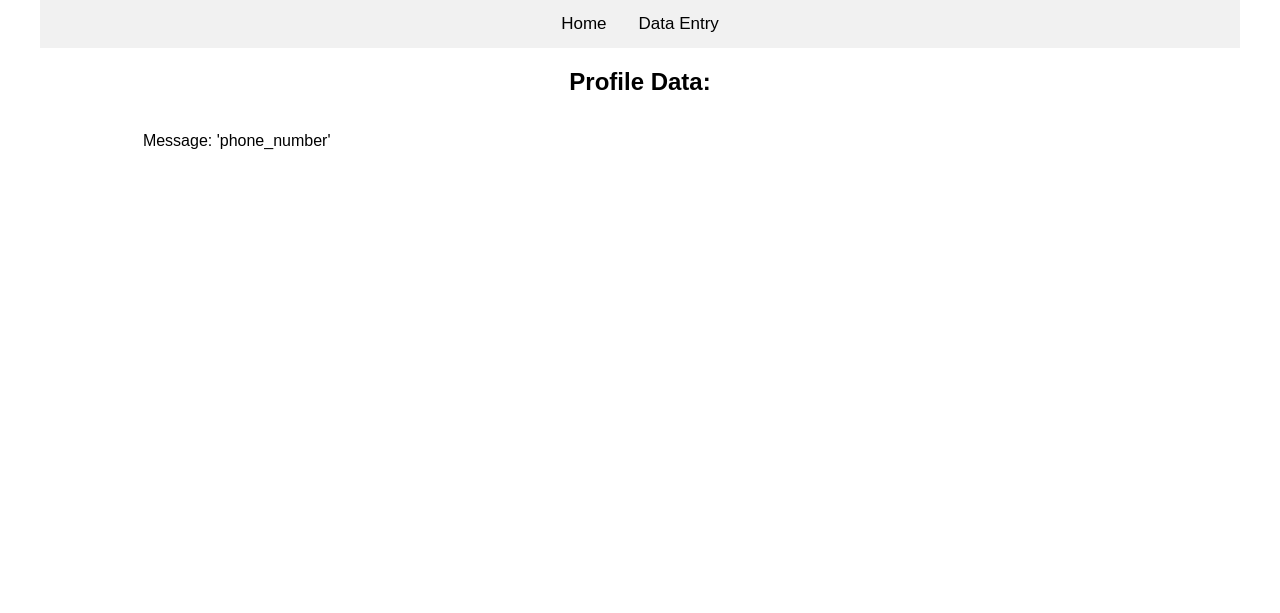
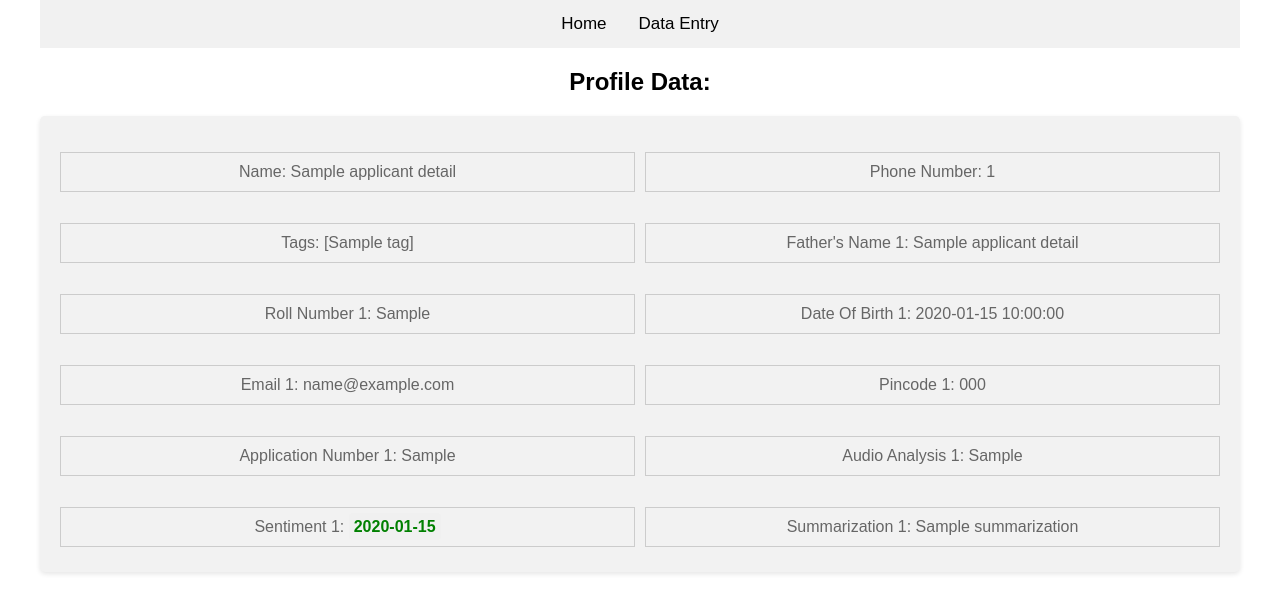
Before and after one commit to avinasshkummar/muconnect, a Flask app: page /profile/1 in a window 1280 px wide. Shown: the top 613 px of the page. Run offline with Flask 3, Linux system fonts and the light colour scheme; a database or web service that is not in the repository returns one stand-in record (values such as "Sample title"); some libraries are stand-ins or nearby versions.

Commit message:
completed the website

```diff
--- a/app.py
+++ b/app.py
@@ -6,19 +6,24 @@ import tempfile
 import pandas as pd
 import psycopg2.extras
 
+from services.audio_analysis import AudioAnalyzer
+from db import get_db_connection  # Import the function from db.py
 
 app = Flask(__name__)
 
-# Database connection info. You should get these from environment variables or a configuration file.
-DATABASE_URL = os.environ.get('DATABASE_URL') or 'postgresql://postgres:@localhost:5433/muconnect'
-
-def get_db_connection():
-    conn = psycopg2.connect(DATABASE_URL)
-    return conn
-
 @app.route('/')
 def home():
-    return render_template('home.html', current_view='home')
+    conn = get_db_connection()
+    cur = conn.cursor()
+
+    # Fetch all tags from the database
+    cur.execute("SELECT tag FROM Tags")
+    tags = [tag[0] for tag in cur.fetchall()]  # Convert tags to a list
+
+    cur.close()
+    conn.close()
+
+    return render_template('home.html', current_view='home', tags=tags)
 
 @app.route('/data-entry')
 def data_entry_view():
@@ -38,6 +43,8 @@ def add_data():
         email = request.form['email']
         pincode = request.form['pincode']
         application_no = request.form['application_no']
+        audio_file = request.files['audio']
+        analyzer = AudioAnalyzer(audio_file)
 
         conn = get_db_connection()
         cur = conn.cursor()
@@ -56,11 +63,13 @@ def add_data():
             applicant_id = result[0]
             cur.execute("UPDATE applicant_details SET name = %s WHERE id = %s", (name, applicant_id))
 
-
+        analysis_result = analyzer.analyse_audio(applicant_id)
+        if analysis_result['status'] == 'error':
+            return jsonify(analysis_result), 400
         # Insert into applicant_attributes
-        cur.execute("INSERT INTO applicant_attributes (applicant_id, father_name, roll_no, date_of_birth, email, pincode, application_no) VALUES (%s, %s, %s, %s, %s, %s, %s)",
+        if all([father_name, roll_no, date_of_birth, email, pincode, application_no]):
+            cur.execute("INSERT INTO applicant_attributes (applicant_id, father_name, roll_no, date_of_birth, email, pincode, application_no) VALUES (%s, %s, %s, %s, %s, %s, %s)",
                     (applicant_id, father_name, roll_no, date_of_birth, email, pincode, application_no))
-
         conn.commit()
         cur.close()
         conn.close()
@@ -82,21 +91,31 @@ def get_data():
             'date_of_birth': request.form.get('date_of_birth'),
             'email': request.form.get('email'),
             'pincode': request.form.get('pincode'),
-            'application_no': request.form.get('application_no')
+            'application_no': request.form.get('application_no'),
+            'tag': request.form.get('tag')
         }
 
         query_parts = []
         params = []
 
         for key, value in form_data.items():
-            if value:
+            if value and key != 'tag':
                 query_parts.append(f"ad.{key} = %s" if key in ['name', 'phone_number'] else f"aa.{key} = %s")
                 params.append(value)
+
+        # Join condition for tables
+        join_condition = "FROM applicant_details ad JOIN applicant_attributes aa ON ad.id = aa.applicant_id"
+
+        # Handle tag filtering
+        if form_data['tag'] != 'none':
+            join_condition += " JOIN relationship_tag_to_audio rta ON ad.id = rta.audio_id JOIN tags t ON rta.tag_id = t.id"
+            query_parts.append("t.tag = %s")
+            params.append(form_data['tag'])
 
         if not query_parts:
             return jsonify({'error': 'No search criteria provided'}), 400
 
-        query = f"SELECT distinct phone_number as number, name, ad.id as applicant_id FROM applicant_details ad JOIN applicant_attributes aa ON ad.id = aa.applicant_id WHERE {' OR '.join(query_parts)}"
+        query = f"SELECT DISTINCT phone_number as number, name, ad.id as applicant_id {join_condition} WHERE {' OR '.join(query_parts)}"
 
         conn = get_db_connection()
         cur = conn.cursor(cursor_factory=psycopg2.extras.DictCursor)
@@ -116,36 +135,68 @@ def profile(applicant_id):
     try:
         conn = get_db_connection()
         cur = conn.cursor(cursor_factory=psycopg2.extras.DictCursor)
-        cur.execute("SELECT * FROM applicant_details ad JOIN applicant_attributes aa ON ad.id = aa.applicant_id WHERE ad.id = %s", (applicant_id,))
-        result = cur.fetchall()
+
+        # Fetch applicant details and attributes
+        cur.execute("""
+            SELECT * FROM applicant_details ad
+            JOIN applicant_attributes aa ON ad.id = aa.applicant_id
+            WHERE ad.id = %s
+        """, (applicant_id,))
+        applicant_info = cur.fetchall()
+
+        # Fetch audio analysis data
+        cur.execute("""
+            SELECT * FROM audios_analysis
+            WHERE applicant_id = %s
+        """, (applicant_id,))
+        audio_analysis = cur.fetchall()
+
+        # Initialize summarized result
+        summarized_result = {"status": "OK"}
+
+        if not applicant_info:
+            summarized_result = {'status': 'Error', 'message': 'No data for profile'}
+        else:
+            # Basic details
+            summarized_result.update({
+                "Name": applicant_info[0]['name'],
+                "Phone Number": applicant_info[0]['phone_number'],
+                "Tags": []
+            })
+
+            # Applicant attributes
+            for i, row in enumerate(applicant_info, start=1):
+                summarized_result.update({
+                    f"Father's Name {i}": row['father_name'],
+                    f"Roll Number {i}": row['roll_no'],
+                    f"Date Of Birth {i}": row['date_of_birth'],
+                    f"Email {i}": row['email'],
+                    f"Pincode {i}": row['pincode'],
+                    f"Application Number {i}": row['application_no']
+                })
+
+            # Audio analysis data
+            for i, analysis in enumerate(audio_analysis, start=1):
+                summarized_result[f"Audio Analysis {i}"] = analysis['audio_transcription']
+                summarized_result[f"Sentiment {i}"] = analysis['sentiment_analysis']
+                summarized_result[f"Summarization {i}"] = analysis['summarization']
+                # Fetch tags for each audio analysis
+                cur.execute("""
+                    SELECT t.tag FROM tags t
+                    JOIN relationship_tag_to_audio rta ON t.id = rta.tag_id
+                    WHERE rta.audio_id = %s
+                """, (analysis['id'],))
+                tags = cur.fetchall()
+                tag_list = [tag['tag'] for tag in tags]
+                summarized_result["Tags"].extend(tag_list)
+
         cur.close()
         conn.close()
-
-        summarized_result = {}
-        if result is None:
-            result = {'status': 'Error', 'message': 'No data for profile'}
-        else:
-            # Convert the result to a list of dictionaries
-            result = [dict(row) for row in result]
-
-            summarized_result["Name"] = result[0]['name']
-            summarized_result["Phone Number"] = result[0]['phone_number']
-            # Iterate through the result and modify attribute names
-            i = 1
-            for row in result:
-                summarized_result["Father's Name "+ str(i)] = row['father_name']
-                summarized_result["Roll Number "+ str(i)] = row['roll_no']
-                summarized_result["Date Of Birth "+ str(i)] = row['date_of_birth']
-                summarized_result["Email "+ str(i)] = row['email']
-                summarized_result["Pincode "+ str(i)] = row['pincode']
-                summarized_result["Application Number "+ str(i)] = row['application_no']
-                i += 1
-            # Flatten the dictionaries and add status key with value 'OK'
-            summarized_result["status"]= 'OK'
-            print(summarized_result)
     except Exception as e:
         summarized_result = {'status': 'Error', 'message': str(e)}
+
     return render_template('profile.html', profile=summarized_result)
+
 
 def check_headers(data):
             expected_headers = ['Application_No', 'Date_of_Birth', 'Roll_No', 'Candidate_Name', 'Gender', 'Father_Name', 'Area', 'Locality', 'City', 'State', 'PinCode', 'Mobile_Number', 'Email']
--- /dev/null
+++ b/db.py
@@ -0,0 +1,9 @@
+# db.py
+import os
+import psycopg2
+
+DATABASE_URL = os.environ.get('DATABASE_URL') or 'postgresql://postgres:@localhost:5433/muconnect'
+
+def get_db_connection():
+    conn = psycopg2.connect(DATABASE_URL)
+    return conn
--- a/static/css/style.css
+++ b/static/css/style.css
@@ -114,11 +114,38 @@ select {
   color: white;
 }
 #profileData {
-    display: grid;
-    grid-template-columns: repeat(3, 1fr);
-    grid-gap: 10px;
+  background-color: #f2f2f2;
+  padding: 20px;
+  border-radius: 5px;
+  box-shadow: 0 2px 5px rgba(0, 0, 0, 0.1);
+  display: flex;
+  flex-wrap: wrap;
+  gap: 10px; /* Adjust the gap between items */
 }
 
+#profileData h2 {
+  color: #333;
+  font-size: 24px;
+  margin-bottom: 10px;
+}
+
+#profileData p {
+  color: #666;
+  font-size: 16px;
+  margin-bottom: 5px;
+
+  flex: 1 1 calc(33.333% - 10px); /* Adjust the third value to account for the gap */
+    /* Additional styling for items */
+    border: 1px solid #ccc;
+    padding: 10px;
+    text-align: center;
+}
+/* Optional: Responsive behavior for smaller screens */
+@media (max-width: 600px) {
+  .item {
+      flex-basis: calc(50% - 10px); /* 2 items per row on small screens */
+  }
+}
 #overlay {
   position: fixed; /* Position it relative to the viewport */
   z-index: 999; /* Place it below the loader but above all other elements */
@@ -152,3 +179,23 @@ select {
       transform: rotate(360deg);
   }
 }
+.sentiment-value {
+  font-weight: bold; /* Makes the text bold */
+  color: #000000; /* Default color */
+  padding: 5px;
+  border-radius: 4px;
+  background-color: #f0f0f0; /* Light grey background */
+}
+
+/* You can adjust the thresholds and colors as needed */
+.sentiment-positive {
+  color: #008000; /* Green for positive sentiment */
+}
+
+.sentiment-neutral {
+  color: #ffa500; /* Orange for neutral sentiment */
+}
+
+.sentiment-negative {
+  color: #ff0000; /* Red for negative sentiment */
+}
--- a/static/js/script.js
+++ b/static/js/script.js
@@ -4,6 +4,19 @@ document.addEventListener("DOMContentLoaded", function () {
   const getDataForm = document.getElementById("filter-form");
   const loader = document.getElementById("loader");
   const overlay = document.getElementById("overlay");
+  var sentimentValues = document.querySelectorAll('.sentiment-value');
+
+  sentimentValues.forEach(function(element) {
+      var value = parseFloat(element.textContent);
+
+      if (value > 0.5) {
+          element.classList.add('sentiment-positive');
+      } else if (value < -0.5) {
+          element.classList.add('sentiment-negative');
+      } else {
+          element.classList.add('sentiment-neutral');
+      }
+  });
   if (bulkImportForm) {
     bulkImportForm.addEventListener("submit",async function (event) {
       event.preventDefault(); // Prevent the default form submission behavior
--- a/templates/data_entry.html
+++ b/templates/data_entry.html
@@ -1,6 +1,6 @@
 {% extends 'base.html' %} {% block content %}
 <h1>Let's enter the data</h1>
-<form id="add-data-form">
+<form id="add-data-form" enctype="multipart/form-data">
     <label for="name">Name:</label>
     <input type="text" id="name" name="name" required /><br />
 
--- a/templates/profile.html
+++ b/templates/profile.html
@@ -1,10 +1,12 @@
 {% extends 'base.html' %} {% block content %}
+
+
 <h2>Profile Data:</h2>
 <div id="profileData">
     {% if profile.status == 'OK' %}
         {% for key, value in profile.items() %}
             {% if key != 'status' %}
-                <p>{{ key }}: {{ value }}</p>
+                <p>{{ key }}: <span {% if 'Sentiment' in key %}class="sentiment-value"{% endif %}>{{ value }}</span></p>
             {% endif %}
         {% endfor %}
     {% else %}
```
Also changed, not shown: requirements.txt (+44 -0 lines), services/audio_analysis.py (added, +134 -0 lines), templates/home.html (+13 -3 lines).
